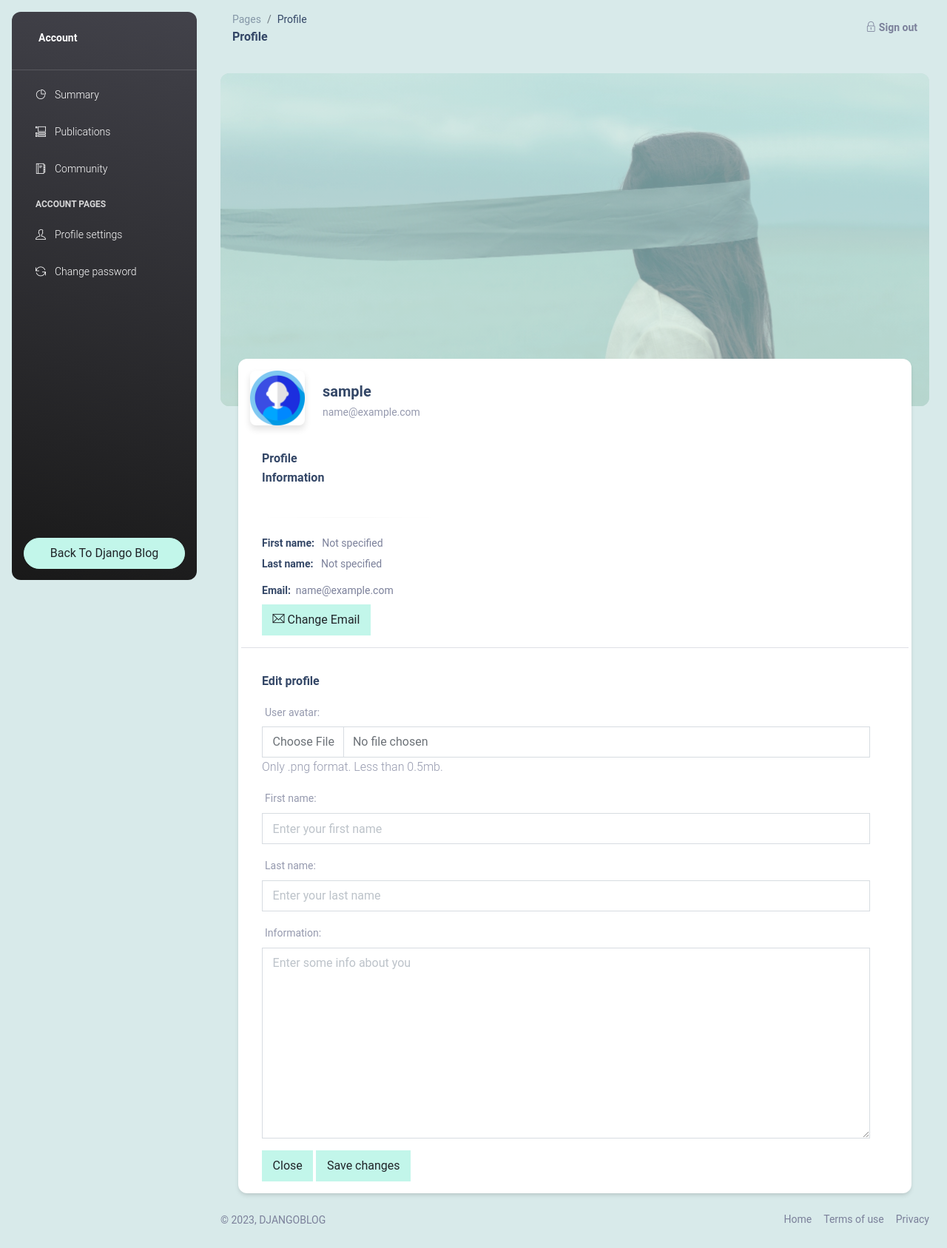
After one commit to RainbowDwarf309/DjangoBlog, a Django app: page /profile/platform/ in a window 1280 px wide. The commit adds this page. Shown: the whole page at 74% size. Run offline with Django 4.2, Linux system fonts and the light colour scheme; the visitor is signed in with stand-in values (Sample User, id 1); data comes from the database, SQL or seed files in the repository; some libraries are stand-ins or nearby versions.

Commit message:
make UserProfile page

```diff
--- /dev/null
+++ b/blog/news/templates/news/user_profile_platform.html
@@ -0,0 +1,116 @@
+{% extends "base_platform.html" %}
+{% load static %}
+{% load i18n %}
+
+
+{% block content %}
+
+{% include "_inc/_platform_left_sidebar.html" with page_name="Profile" %}
+<body class="g-sidenav-show" style="background-color: #d8eaea;">
+<div class="main-content position-relative max-height-vh-100 h-100">
+    <!-- Navbar -->
+    {% include "_inc/_platform_navbar.html" with page_name="Profile" %}
+    <!-- End Navbar -->
+    <div class="container-fluid px-2 px-md-4">
+        <div class="page-header min-height-300 border-radius-xl mt-4">
+        <span class="mask  bg-gradient-primary  opacity-4"></span>
+    </div>
+    <div class="card card-body mx-3 mx-md-4 mt-n6">
+        <div class="row gx-4 mb-2">
+            <div class="col-auto">
+                <div class="avatar avatar-xl position-relative">
+                    <img src="{{ user.userprofile.avatar.url }}" alt="profile_image"
+                         class="w-100 border-radius-lg shadow-sm">
+                </div>
+            </div>
+            <div class="col-auto my-auto">
+                <div class="h-100">
+                    <h5 class="mb-1">
+                        {{ user }}
+                    </h5>
+                    <p class="mb-0 font-weight-normal text-sm">
+                        {{ user.email }}
+                    </p>
+                </div>
+            </div>
+
+        </div>
+        <div class="row">
+            <div class="row">
+                <div class="col-12 col-xl-4">
+                    <div class="card card-plain h-100">
+                        <div class="card-header pb-0 p-3">
+                            <div class="row">
+                                <div class="col-md-4 d-flex align-items-center">
+                                    <h6 class="mb-0">{% translate "Profile Information" %}</h6>
+                                </div>
+                            </div>
+                        </div>
+                        <div class="card-body p-3">
+                            <p class="text-sm">
+                                {{ user.userprofile.bio }}
+                            </p>
+                            <hr class="horizontal gray-light my-4">
+                            <ul class="list-group">
+                                <li class="list-group-item border-0 ps-0 pt-0 text-sm"><strong class="text-dark">
+                                    {% translate "First name" %}:</strong> &nbsp;
+                                    {% if user.userprofile.first_name %}
+                                    {{ user.userprofile.first_name }}
+                                    {% else %}{% translate "Not specified" %}
+                                    {% endif %}
+                                </li>
+                                <li class="list-group-item border-0 ps-0 pt-0 text-sm"><strong class="text-dark">
+                                    {% translate "Last name" %}:</strong> &nbsp;
+                                    {% if user.userprofile.last_name %}
+                                    {{ user.userprofile.last_name }}
+                                    {% else %}
+                                    {% translate "Not specified" %}
+                                    {% endif %}
+                                </li>
+                                <li class="list-group-item border-0 ps-0 text-sm"><strong
+                                        class="text-dark">Email:</strong> &nbsp;{{ user.email }}
+                                </li>
+                            </ul>
+                            <a href="#" class="btn btn-primary">
+                                <i class="ti-email opacity-10"></i>
+                                {% translate "Change Email" %}
+                            </a>
+                        </div>
+
+                    </div>
+                </div>
+                <hr>
+                <div class="col-12">
+                    <div class="card card-plain h-100">
+                        <div class="card-header pb-0 p-3">
+                            <h6 class="mb-0">{% translate "Edit profile" %}</h6>
+                        </div>
+                        <div style="">
+                            <div class="col-md-12 pb-0 p-3">
+                                <form method="post" enctype="multipart/form-data">
+                                    {% csrf_token %}
+                                    {{ form.as_p}}
+                                    <div>
+                                        <button type="button" class="btn btn-primary" data-bs-dismiss="modal">
+                                            {% translate "Close" %}
+                                        </button>
+                                        <button type="submit" name="profile-form" class="btn btn-primary">
+                                            {% translate "Save changes" %}
+                                        </button>
+                                    </div>
+
+                                </form>
+                            </div>
+                        </div>
+                    </div>
+                </div>
+            </div>
+        </div>
+    </div>
+</div>
+{% include "_inc/_user_profile_footer.html" %}
+</div>
+{{ block.super }}
+</body>
+
+{% endblock %}
--- /dev/null
+++ b/blog/templates/_inc/_platform_left_sidebar.html
@@ -0,0 +1,74 @@
+{% load static %}
+{% load i18n %}
+
+
+<aside class="sidenav navbar navbar-vertical navbar-expand-xs border-0 border-radius-xl my-3 fixed-start ms-3 bg-gradient-dark"
+       id="sidenav-main">
+    <div class="sidenav-header">
+        <i class="fas fa-times p-3 cursor-pointer text-white opacity-5 position-absolute end-0 top-0 d-none d-xl-none"
+           aria-hidden="true" id="iconSidenav"></i>
+        <a class="navbar-brand m-0" href="{% url 'user_profile_settings' %}" target="_blank">
+            <span class="ms-1 font-weight-bold text-white">{% translate "Account" %}</span>
+        </a>
+    </div>
+    <hr class="horizontal light mt-0 mb-2">
+    <div class="collapse navbar-collapse  w-auto " id="sidenav-collapse-main">
+        <ul class="navbar-nav">
+            <li class="nav-item">
+                <a class="nav-link text-white {% if page_name == 'Summary' %}active bg-gradient-primary{% endif %}"
+                   href="#">
+                    <div class="text-white text-center me-2 d-flex align-items-center justify-content-center">
+                        <i class="ti-pie-chart opacity-10"></i>
+                    </div>
+                    <span class="nav-link-text ms-1">{% translate "Summary" %}</span>
+                </a>
+            </li>
+            <li class="nav-item">
+                <a class="nav-link text-white {% if page_name == 'Publications' %}active bg-gradient-primary{% endif %}"
+                   href="#">
+                    <div class="text-white text-center me-2 d-flex align-items-center justify-content-center">
+                        <i class="ti-layout-accordion-list opacity-10"></i>
+                    </div>
+                    <span class="nav-link-text ms-1">{% translate "Publications" %}</span>
+                </a>
+            </li>
+            <li class="nav-item">
+                <a class="nav-link text-white {% if page_name == 'Community' %}active bg-gradient-primary{% endif %}"
+                   href="#">
+                    <div class="text-white text-center me-2 d-flex align-items-center justify-content-center">
+                        <i class="ti-agenda opacity-10"></i>
+                    </div>
+                    <span class="nav-link-text ms-1">{% translate "Community" %}</span>
+                </a>
+            </li>
+            <li class="nav-item mt-3">
+                <h6 class="ps-4 ms-2 text-uppercase text-xs text-white font-weight-bolder opacity-8">
+                    {% translate "Account pages" %}</h6>
+            </li>
+            <li class="nav-item">
+                <a class="nav-link text-white {% if page_name == 'Platform' %}active bg-gradient-primary{% endif %}"
+                   href="#">
+                    <div class="text-white text-center me-2 d-flex align-items-center justify-content-center">
+                        <i class="ti-user opacity-10"></i>
+                    </div>
+                    <span class="nav-link-text ms-1">{% translate "Profile settings" %}</span>
+                </a>
+            </li>
+            <li class="nav-item">
+                <a class="nav-link text-white " href="#">
+                    <div class="text-white text-center me-2 d-flex align-items-center justify-content-center">
+                        <i class="ti-reload opacity-10"></i>
+                    </div>
+                    <span class="nav-link-text ms-1">{% translate "Change password" %}</span>
+                </a>
+            </li>
+
+        </ul>
+    </div>
+    <div class="sidenav-footer position-absolute w-100 bottom-0 ">
+        <div class="mx-3">
+            <a class="btn btn-primary rounded mt-4 w-100" href="{% url 'home' %}" type="button">
+                {% translate "Back To" %} Django Blog</a>
+        </div>
+    </div>
+</aside>
--- /dev/null
+++ b/blog/templates/_inc/_platform_navbar.html
@@ -0,0 +1,37 @@
+{% load static %}
+{% load i18n %}
+<nav class="navbar navbar-main navbar-expand-lg px-0 mx-4 shadow-none border-radius-xl" id="navbarBlur"
+     navbar-scroll="true">
+    <div class="container-fluid py-1 px-3">
+        <nav aria-label="breadcrumb">
+            <ol class="breadcrumb bg-transparent mb-0 pb-0 pt-1 px-0 me-sm-6 me-5">
+                <li class="breadcrumb-item text-sm">
+                    <a class="opacity-5 text-dark" href="javascript:;">{% translate "Pages" %}</a>
+                </li>
+                <li class="breadcrumb-item text-sm text-dark active" aria-current="page">{{ page_name }}</li>
+            </ol>
+            <h6 class="font-weight-bolder mb-0">{{ page_name }}</h6>
+        </nav>
+        <div class="collapse navbar-collapse mt-sm-0 mt-2 me-md-0 me-sm-4" id="navbar">
+            <div class="ms-md-auto pe-md-3 d-flex align-items-center">
+            </div>
+            <ul class="navbar-nav  justify-content-end">
+                <li class="nav-item d-flex align-items-center">
+                    <a href="{% url 'logout' %}" class="nav-link text-body font-weight-bold px-0">
+                        <i class="ti-lock"></i>
+                        <span class="d-sm-inline d-none">{% translate "Sign out" %}</span>
+                    </a>
+                </li>
+                <li class="nav-item d-xl-none ps-3 d-flex align-items-center">
+                    <a href="javascript:;" class="nav-link text-body p-0" id="iconNavbarSidenav">
+                        <div class="sidenav-toggler-inner">
+                            <i class="sidenav-toggler-line"></i>
+                            <i class="sidenav-toggler-line"></i>
+                            <i class="sidenav-toggler-line"></i>
+                        </div>
+                    </a>
+                </li>
+            </ul>
+        </div>
+    </div>
+</nav>
--- /dev/null
+++ b/blog/templates/_inc/_user_profile_footer.html
@@ -0,0 +1,35 @@
+{% load i18n %}
+{% load static %}
+<footer class="footer py-4">
+    <div class="container-fluid">
+
+        <div class="row align-items-center justify-content-lg-between">
+            <div class="col-lg-6 mb-lg-0 mb-4">
+                <div class="copyright text-center text-sm text-muted text-lg-start">
+                    ©
+                    <script nonce="{{ request.csp_nonce }}">
+                        document.write(new Date().getFullYear())
+                    </script>, DJANGOBLOG
+                </div>
+            </div>
+            <div class="col-lg-6">
+                <ul class="nav nav-footer justify-content-center justify-content-lg-end">
+                    <li class="nav-item">
+                        <a href="{% url 'home' %}" class="nav-link pe-0 text-muted" target="_blank">
+                            {% translate "Home" %}</a>
+                    </li>
+                    <li class="nav-item">
+                        <a href="#" class="nav-link pe-0 text-muted" target="_blank">
+                            {% translate "Terms of use" %}</a>
+                    </li>
+
+                    <li class="nav-item">
+                        <a href="#" class="nav-link pe-0 text-muted" target="_blank">
+                            {% translate "Privacy" %}</a>
+                    </li>
+
+                </ul>
+            </div>
+        </div>
+    </div>
+</footer>
--- /dev/null
+++ b/blog/templates/base_platform.html
@@ -0,0 +1,27 @@
+{% extends 'base.html' %}
+{% load static %}
+
+{% block meta_author %}
+{{ block.super }}
+{% endblock %}
+
+{% block meta_description %}
+{{ block.super }}
+{% endblock %}
+
+
+{% block title %}{{ block.super }}{% endblock %}
+
+{% block head %}
+{{ block.super }}
+<link rel="stylesheet" href="{% static 'assets/css/material-dashboard.css' %}">
+{% endblock %}
+
+
+{% block content %}
+
+
+{% endblock %}
+
+{% block footer %}
+{% endblock  %}
```
Also changed, not shown: blog/templates/_inc/_nav.html (+14 -3 lines).
